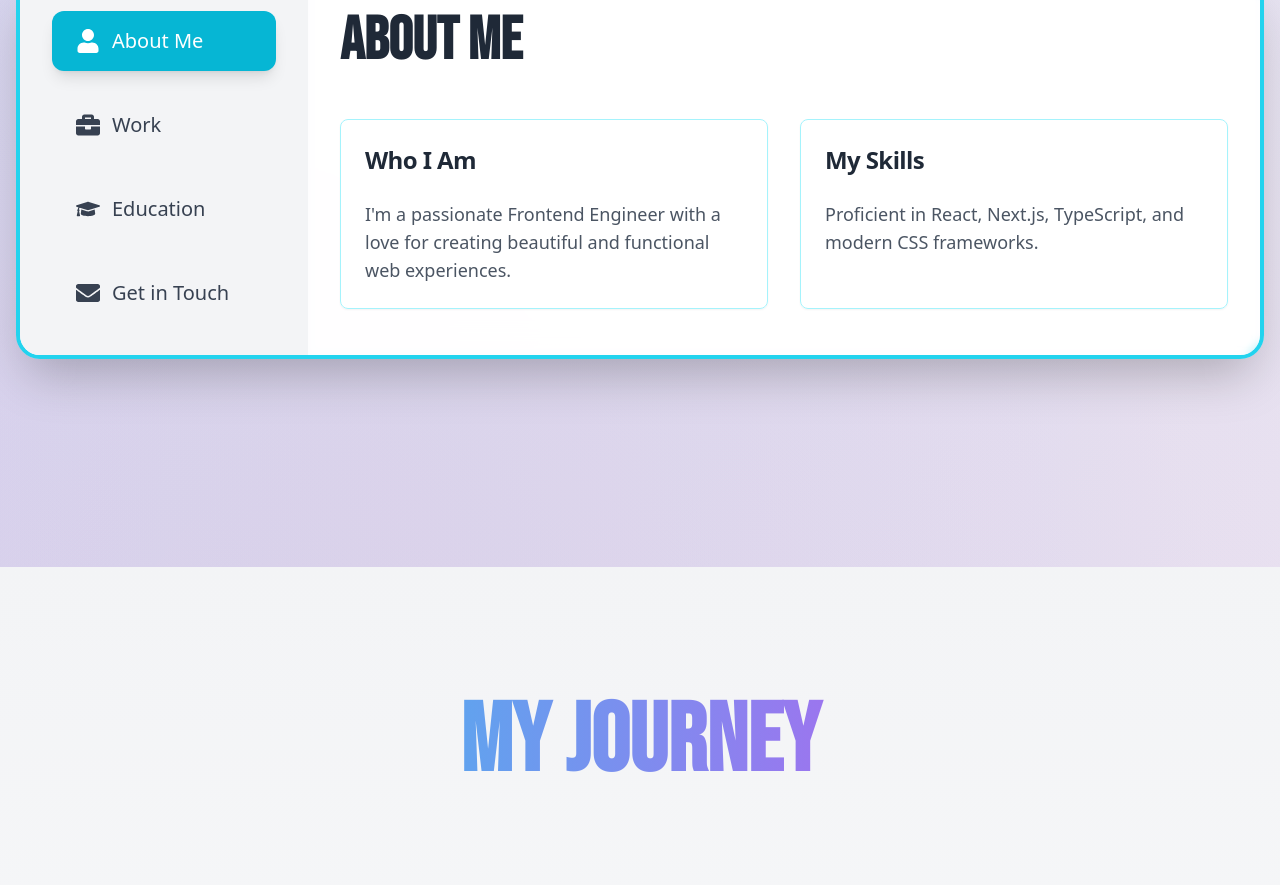
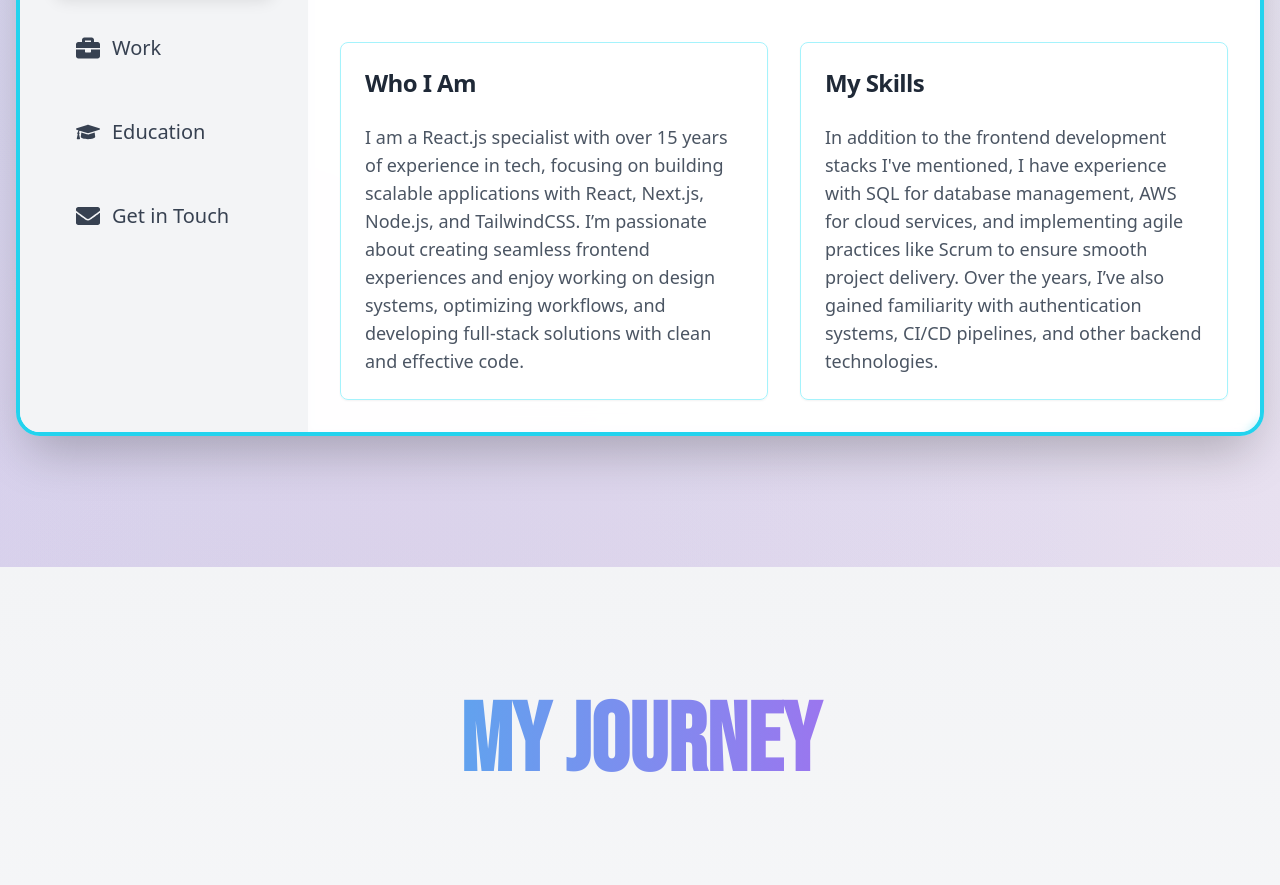
Before and after one commit to heliosalesjr/heliodev, a Next.js app: page / in a window 1280 px wide. Shown: the part 1033-1918 px from the top of the page. Built offline with nearby package versions, Linux system fonts and the light colour scheme; a web font is replaced by a local one.

Commit message:
about me content updated

```diff
--- a/components/Portfolio.tsx
+++ b/components/Portfolio.tsx
@@ -18,8 +18,8 @@ const menuItems = [
 
 const content = {
   about: [
-    { title: "Who I Am", description: "I'm a passionate Frontend Engineer with a love for creating beautiful and functional web experiences." },
-    { title: "My Skills", description: "Proficient in React, Next.js, TypeScript, and modern CSS frameworks." },
+    { title: "Who I Am", description: "I am a React.js specialist with over 15 years of experience in tech, focusing on building scalable applications with React, Next.js, Node.js, and TailwindCSS. I’m passionate about creating seamless frontend experiences and enjoy working on design systems, optimizing workflows, and developing full-stack solutions with clean and effective code." },
+    { title: "My Skills", description: "In addition to the frontend development stacks I've mentioned, I have experience with SQL for database management, AWS for cloud services, and implementing agile practices like Scrum to ensure smooth project delivery. Over the years, I’ve also gained familiarity with authentication systems, CI/CD pipelines, and other backend technologies." },
   ],
   work: [
     { title: "Senior Frontend Developer", description: "Led the development of a large-scale web application using React and GraphQL." },
```
